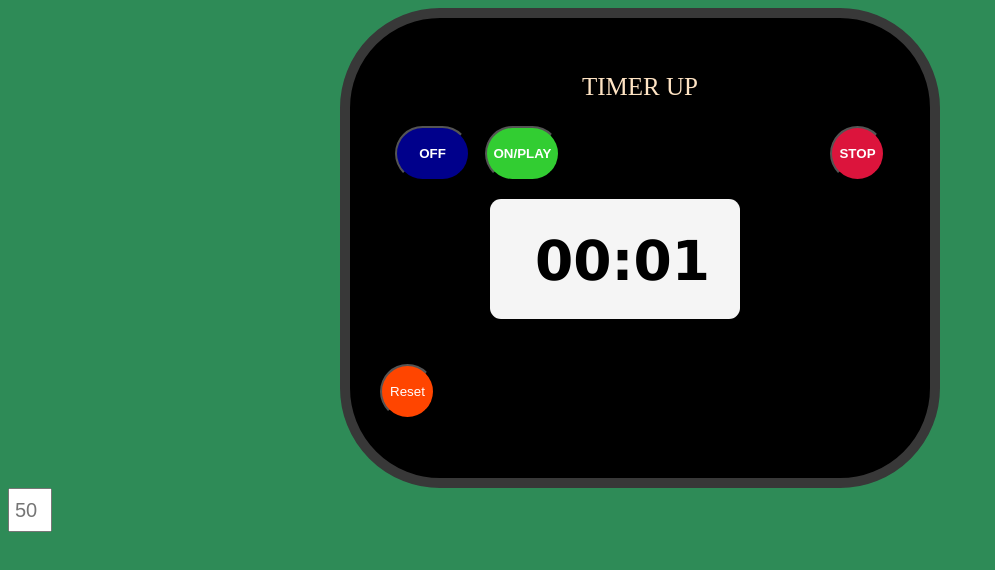
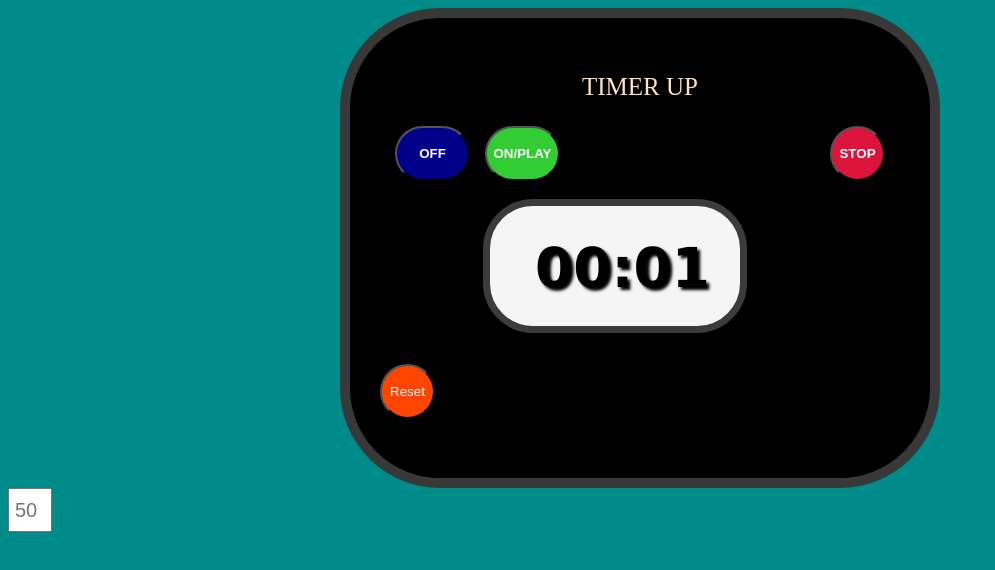
Before and after one commit to lmacuna/cronometro-GUAYERD, a plain HTML site: page index.html in a window 1280 px wide. Both pictures are taken after a click on the button "ON/PLAY". Shown: the whole page, without its empty margins (0-995 px from the left). Drawn offline with Linux system fonts and the light colour scheme.

Commit message:
Modification 6

```diff
--- a/style.css
+++ b/style.css
@@ -1,5 +1,6 @@
 body{
-    background: seagreen;
+    /* background: seagreen; */
+    background: darkcyan;
 }
 .cronometro{
     background: black;
@@ -18,20 +19,21 @@ body{
     width: 250px;
     height: 120px;
     margin: auto;
-    border-radius: 11px;
+    border-radius: 50px;
     background: rgb(100, 100, 100);
     margin-top: 20px;
-
+    border:7px solid rgb(59, 59, 59);
 
 }
 .segundos1{
     width: 250px;
     height: 120px;
     margin: auto;
-    border-radius: 11px;
+    border-radius: 50px;
     background: whitesmoke;
     margin-top: 20px;
     text-align: center;
+    border:7px solid rgb(59, 59, 59);
 
 
 }
@@ -143,6 +145,7 @@ body{
     margin: 30px;
     float: right !important;
     text-align: center;
+    text-shadow: 3px 3px 3px black;
 }
 .restablecer{
     width: 55px;
```
